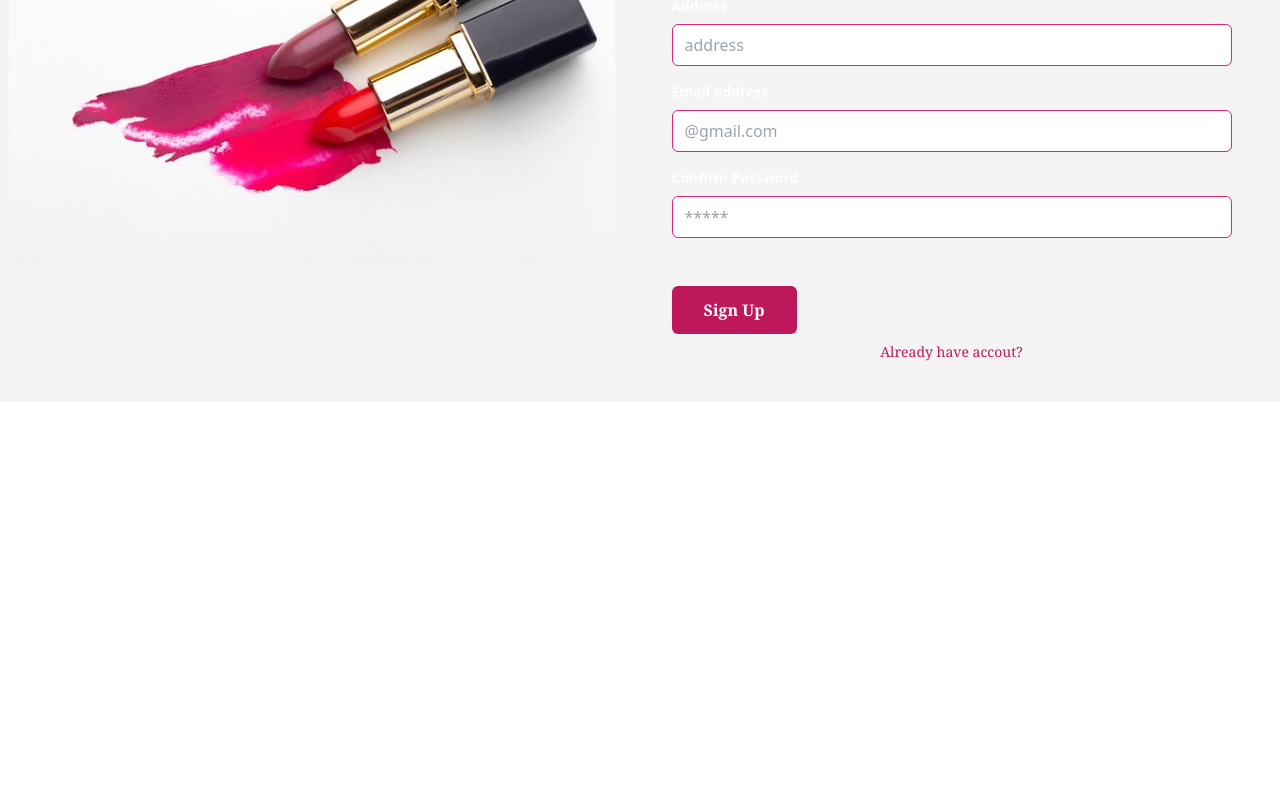
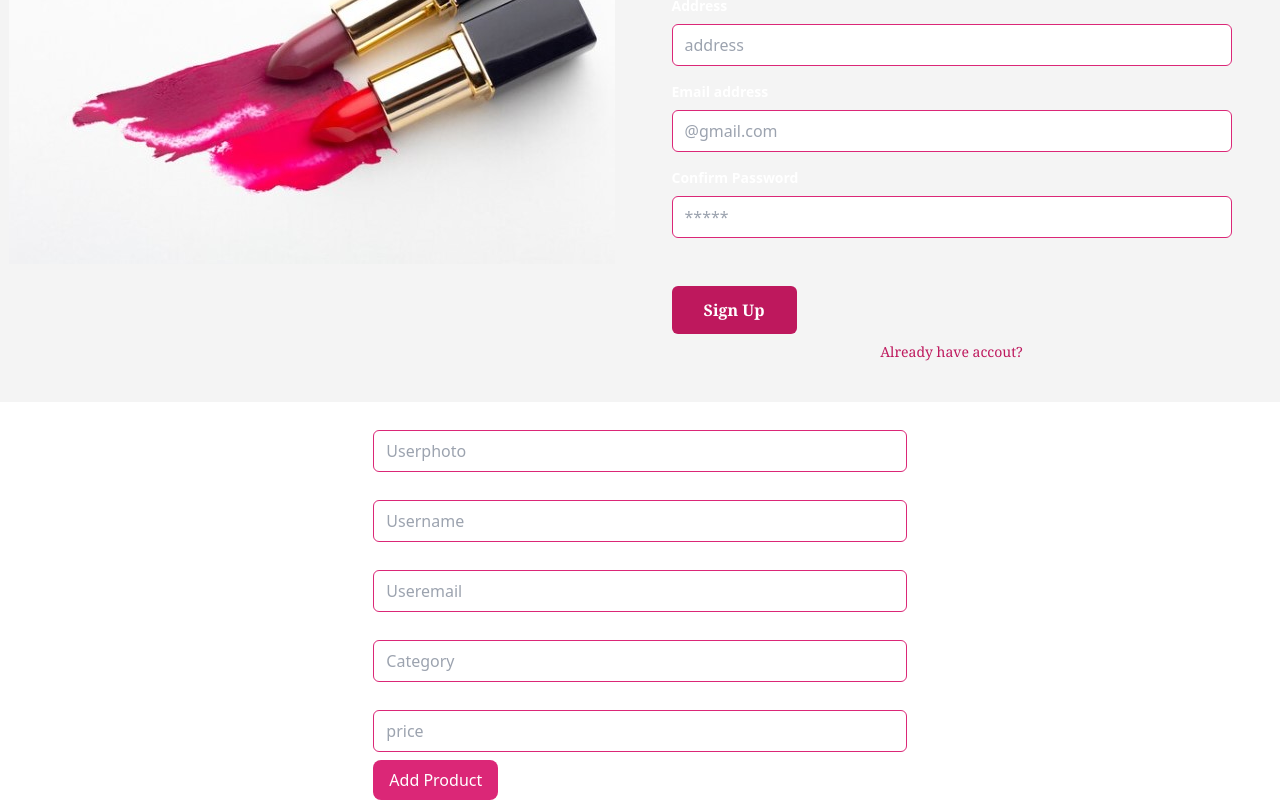
Before and after one commit to jannatun-nur/lipstick-world, a React (Vite) app: page / in a window 1280 px wide. Shown: the part 196-996 px from the top of the page. Before the commit the page ends 800 px from the top, so only its background shows below. Built offline with nearby package versions, Linux system fonts and the light colour scheme.

Commit message:
add product 40%

```diff
--- a/src/Pages/Home/AddProduct/AddProduct.jsx
+++ b/src/Pages/Home/AddProduct/AddProduct.jsx
@@ -1,10 +1,71 @@
 
 
 const AddProduct = () => {
+
+
+    const handleSubmit = (event) =>{
+        event.preventDefault()
+        const form = event.target
+        const photo = form.photo.value;
+        const name = form.name.value;
+        const email = form.email.value;
+        const category = form.category.value;
+        const price = form.price.value;
+        const product = {photo,name,email,category,price}
+        console.log(product);
+    }
+
     return (
-        <div>
+        <>
+        <form onSubmit={ handleSubmit}>
+        <div className="w-5/12 mx-auto">
+                <div>
+				<div className="flex justify-between mb-2 text-white font-semibold">
+					<label  className="text-sm text-white font-semibold">Photo URL</label>
+
+				</div>
+				<input type="photo URL" name="photo" id="Userphoto" placeholder="Userphoto" className="w-full px-3 py-2 border rounded-md bg-white  border-pink-600 hover:boder-pink-300" />
+			</div>
+            <div>
+				<div className="flex justify-between mb-2 text-white font-semibold">
+					<label  className="text-sm text-white font-semibold">Name</label>
+
+				</div>
+				<input type="Username" name="name" id="Username" placeholder="Username" className="w-full px-3 py-2 border rounded-md bg-white  border-pink-600 hover:boder-pink-300" />
+			</div>
+
+            <div>
+				<div className="flex justify-between mb-2 text-white font-semibold">
+					<label  className="text-sm text-white font-semibold">Email</label>
+
+				</div>
+				<input type="email" name="email" id="Useremail" placeholder="Useremail" className="w-full px-3 py-2 border rounded-md bg-white  border-pink-600 hover:boder-pink-300" />
+			</div>
+            <div>
+				<div className="flex justify-between mb-2 text-white font-semibold">
+					<label  className="text-sm text-white font-semibold">Category</label>
+
+				</div>
+				<input type="text" name="category" id="Usercategory" placeholder="Category" className="w-full px-3 py-2 border rounded-md bg-white  border-pink-600 hover:boder-pink-300" />
+			</div>
+            <div>
+				<div className="flex justify-between mb-2 text-white font-semibold">
+					<label  className="text-sm text-white font-semibold">Price</label>
+
+				</div>
+				<input type="text" name="price" id="price" placeholder="price" className="w-full px-3 py-2 border rounded-md bg-white  border-pink-600 hover:boder-pink-300" />
+			</div>
+
+           <div >
+           <button className="px-4 rounded-lg bg-pink-600 py-2 mt-2 text-white">Add Product</button>
+           </div>
+
+
 
         </div>
+        </form>
+        </>
+
     );
 };
 
--- a/src/Pages/Home/Home.jsx
+++ b/src/Pages/Home/Home.jsx
@@ -1,3 +1,4 @@
+import AddProduct from "./AddProduct/AddProduct";
 import SignUp from "./SignUp/SignUp";
 
 
@@ -5,6 +6,7 @@ const Home = () => {
     return (
         <div>
           <SignUp/>
+          <AddProduct/>
         </div>
     );
 };
--- a/src/main.jsx
+++ b/src/main.jsx
@@ -27,7 +27,7 @@ const router = createBrowserRouter([
         element:<Buy/>
       },
       {
-        path:'/buylipstic',
+        path:'/buylipstick',
         element:<AddProduct/>
       }
     ]
```
